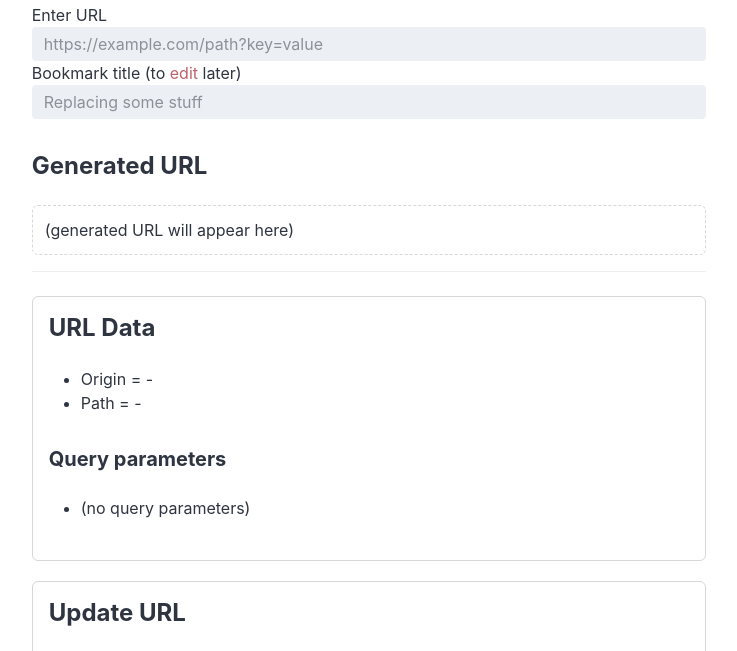
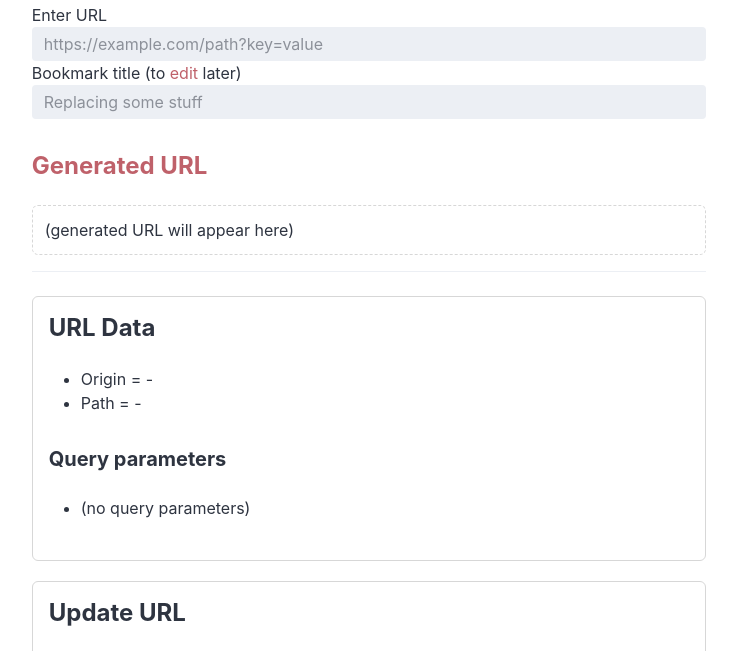
Before and after one commit to bbkane/urlstudio, a website with bundled scripts: page index.html in a window 1280 px wide. Shown: the part 93-744 px from the top of the page, without its empty margins (271-1008 px from the left). Built offline with nearby package versions, Linux system fonts and the light colour scheme.

Commit message:
Make Generated URL a link

```diff
--- a/index.html
+++ b/index.html
@@ -36,7 +36,16 @@
         placeholder="Replacing some stuff"
       />
 
-      <h2>Generated URL</h2>
+      <h2>
+        <a
+          id="generated-url-link"
+          href="#"
+          target="_blank"
+          rel="noreferrer noopener"
+        >
+          Generated URL
+        </a>
+      </h2>
       <output id="generated-url" aria-live="polite"></output>
 
       <hr />
--- a/index.js
+++ b/index.js
@@ -16,6 +16,7 @@ const titleInput = document.querySelector("#bookmark-title");
 const bookmarkTitleEditLink = document.querySelector(
   "#bookmark-title-edit-link",
 );
+const generatedUrlLink = document.querySelector("#generated-url-link");
 const generatedUrlOut = document.querySelector("#generated-url");
 const userUrlError = document.querySelector("#user-url-error");
 const originalOriginOut = document.querySelector("#original-origin");
@@ -167,6 +168,13 @@ function renderDerivedOutputs() {
     state.editablePath,
     state.editableRows,
   );
+  generatedUrlLink.href = output || "#";
+  generatedUrlLink.setAttribute(
+    "aria-label",
+    output
+      ? `Open generated URL: ${output}`
+      : "Generated URL is not available yet",
+  );
   generatedUrlOut.textContent = output || "(generated URL will appear here)";
   userUrlError.textContent = state.userUrlError;
   userUrlError.hidden = !state.userUrlError;
```
Also changed, not shown: README.md.
